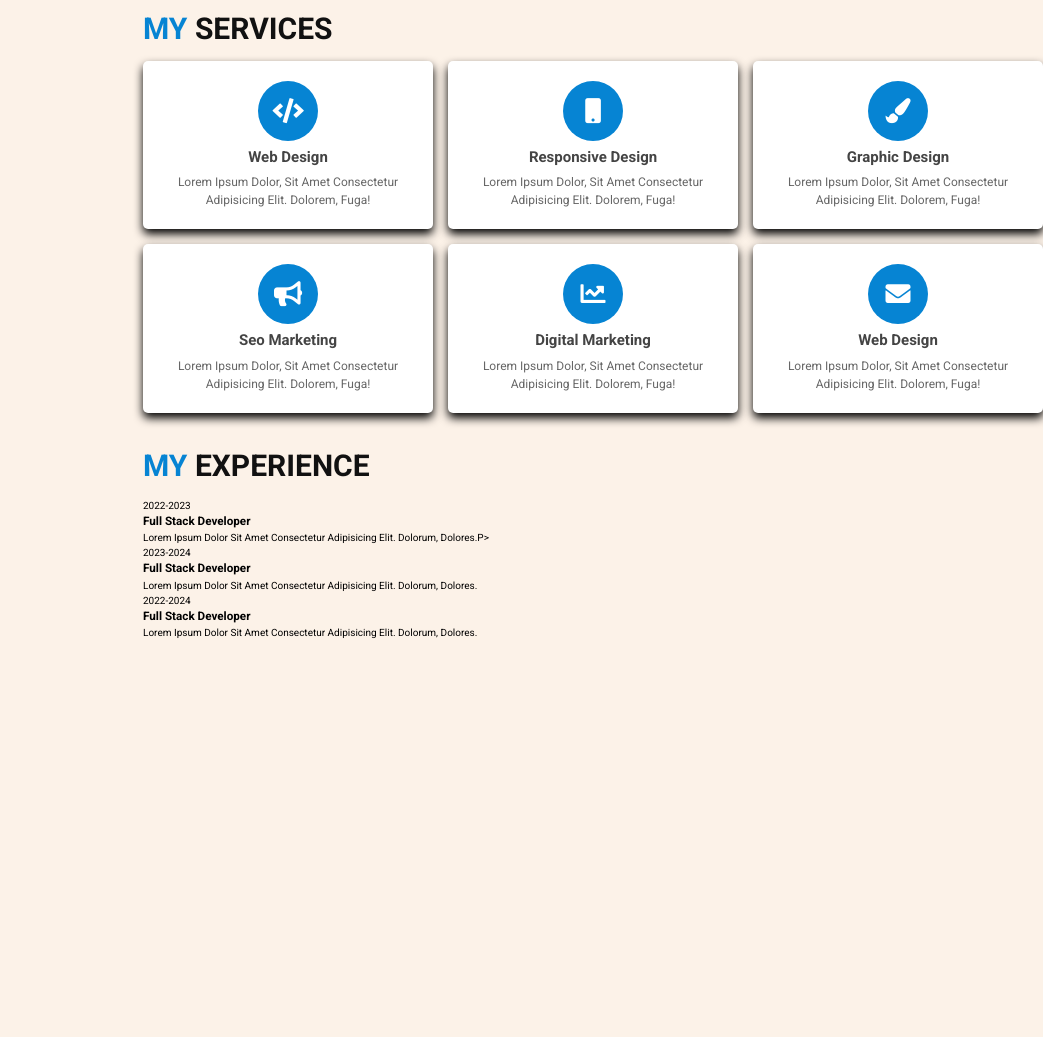
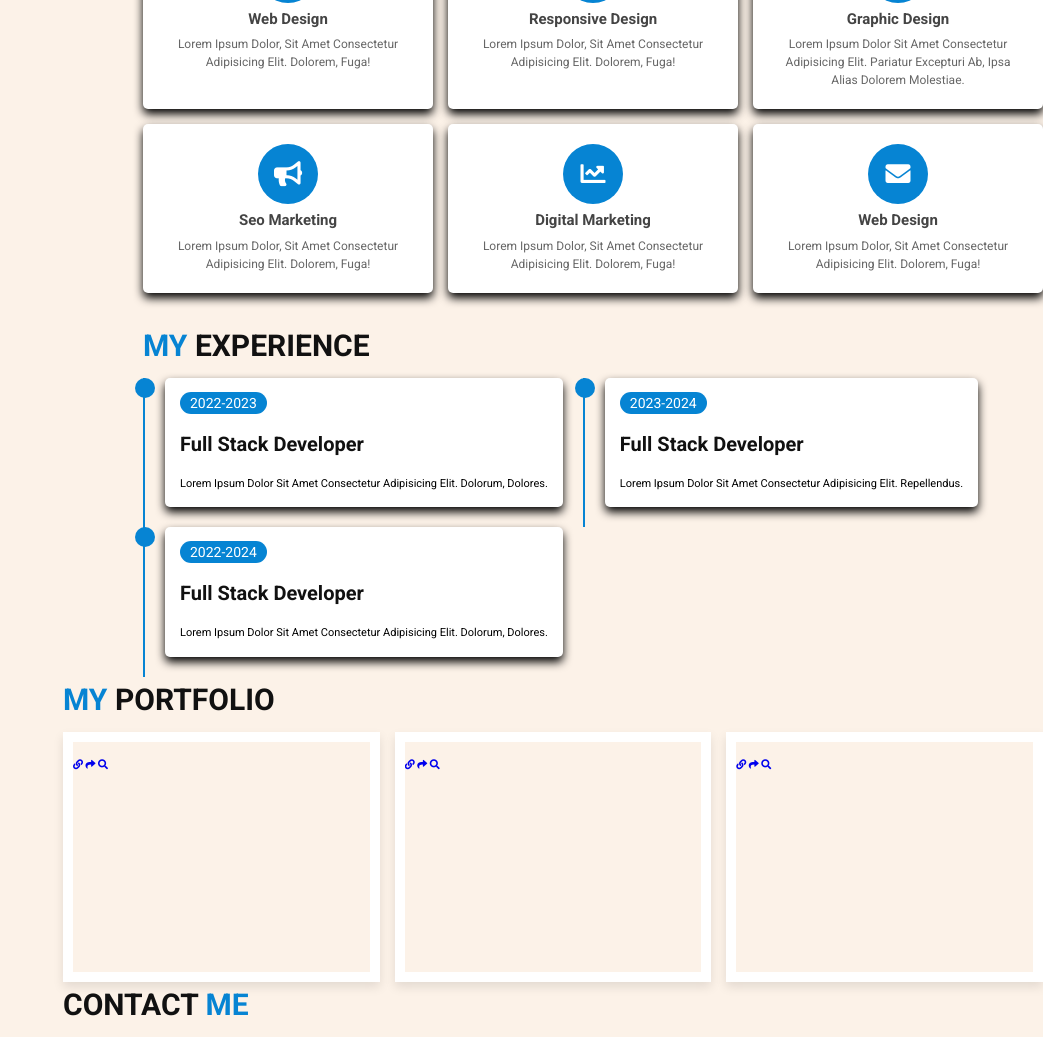
Before and after one commit to mukul41/Portfolio-Website, a plain HTML site: page index.html in a window 1280 px wide. Shown: the part 1518-2555 px from the top of the page, without its empty margins (237-1280 px from the left). Before the commit the page ends 2158 px from the top, so only its background shows below. Drawn offline with Linux system fonts and the light colour scheme.

Commit message:
final confirmation

```diff
--- a/index.html
+++ b/index.html
@@ -71,10 +71,10 @@
                 <p><span> work :</span> full stack web developer<p>
                </div>
                 <div class="box">
-                    <p><span> freelance :</span> available</p>
-                    <p><span> phone :</span> +91 8791638029</p>
-                     <p><span> email :</span> pratapmukul33@gmail.com</p>
-                    <p><span> country :</span> India<p>
+                <p><span> freelance :</span> available</p>
+                <p><span> phone :</span> +91 8791638029</p>
+                <p><span> email :</span> pratapmukul33@gmail.com</p>
+                <p><span> country :</span> India<p>
                 </div>
             </div>
             <a href="#" class="btn"> download CV</a>
@@ -149,7 +149,7 @@
         <div class="box">
             <i class="fas fa-paint-brush"></i>
             <h3>graphic design</h3>
-            <p>Lorem ipsum dolor, sit amet consectetur adipisicing elit. Dolorem, fuga!</p>
+            <p>Lorem ipsum dolor sit amet consectetur adipisicing elit. Pariatur excepturi ab, ipsa alias dolorem molestiae.</p>
         </div>
 
         <div class="box">
@@ -182,14 +182,14 @@
                 <div class="content">
                     <span> 2022-2023 </span>
                     <h3>full stack developer</h3>
-                    <p>Lorem ipsum dolor sit amet consectetur adipisicing elit. Dolorum, dolores.</>p>
+                    <p>Lorem ipsum dolor sit amet consectetur adipisicing elit. Dolorum, dolores.</p>
                 </div>
             </div>
             <div class="box">
                 <div class="content">
                     <span> 2023-2024 </span>
                     <h3>full stack developer</h3>
-                    <p>Lorem ipsum dolor sit amet consectetur adipisicing elit. Dolorum, dolores.</p>
+                    <p>Lorem ipsum dolor sit amet consectetur adipisicing elit. Repellendus.</p>
                 </div>
             </div>
             <div class="box">
@@ -199,8 +199,53 @@
                     <p>Lorem ipsum dolor sit amet consectetur adipisicing elit. Dolorum, dolores.</p>
                 </div>
             </div>
+
+        </div>
+</section>
+<section class="portfolio" id="portfolio">
+
+    <h1 class="heading"><span>my </span>portfolio</h1>
+
+    <div class="box-container">
+
+        <div class="box">
+            <img src="" alt="">
+            <h3>project 01</h3>
+            <div class="icon">
+                <a href="#" class="fas fa-link"></a>
+                <a href="#" class="fas fa-share"></a>
+                <a href="#" class="fas fa-search"></a>
+            </div>
+        </div>
+        <div class="box">
+            <img src="" alt="">
+            <h3>project 01</h3>
+            <div class="icon">
+                <a href="#" class="fas fa-link"></a>
+                <a href="#" class="fas fa-share"></a>
+                <a href="#" class="fas fa-search"></a>
+            </div>
+        </div>
+        <div class="box">
+            <img src="" alt="">
+            <h3>project 01</h3>
+            <div class="icon">
+                <a href="#" class="fas fa-link"></a>
+                <a href="#" class="fas fa-share"></a>
+                <a href="#" class="fas fa-search"></a>
+            </div>
         </div>
 
+    </div>
+
+</section>
+<section class="contact" id="contact">
+
+    <h1 class="heading"> contact <span> me </span></h1>
+
+        <div class="box-container"></div>
+
+</section>
 
 
 
--- a/style.css
+++ b/style.css
@@ -32,7 +32,7 @@ body {
 .section {
     padding: 10rem 5%;
     min-height: 100vh;
-    margin-left: 40vh;
+    margin-left: 10vh;
 }
 
 .heading {
@@ -233,12 +233,13 @@ header .follow a:hover {
 }
 
 .about .row-1 .image {
-    flex: 1 1 25rem;
+    flex: 0 0 25rem;
 }
 
 .about .row-1 .image img {
-    height: 97%;
-    width: 100%;
+
+    width: 30vh;
+    height: auto;
     object-fit: cover;
     border: 1rem solid #fff;
     border-radius: .5rem;
@@ -269,11 +270,13 @@ header .follow a:hover {
 
 .about .row-1 .content .box-container .box {
     flex-direction: 1 1 20rem;
-   margin: 2px;
+    margin: 2px;
+
 }
 
 .about .row-1 .content .box-container .box span {
     color: var(--main-color);
+
 }
 
 .about .row-2 {
@@ -312,6 +315,7 @@ header .follow a:hover {
     display: block;
     height: 100%;
     background: var(--main-color);
+
 }
 
 .about .row-2 .skills .progress:nth-child(1) .bar span {
@@ -386,10 +390,85 @@ border-radius: 50%;
     padding-top: .5rem;
  }
 
- .experience{
+ .experience .heading{
     margin-left: 10vh;
  }
+ .experience .box-container {
+    margin-left: 10vh;
+    display: flex;
+    flex-wrap: wrap;
+ }
+ .experience .box-container .box{
+    position: relative;
+    flex-direction: 1 1 30rem;
+    border-left: .2rem solid var(--main-color);
+    padding-left: 2rem;
+    padding-right: 2rem;
+    padding-bottom: 2rem;
+}
+.experience .box-container .box::before{
+    content: '';
+    position: absolute;
+    top: 0;
+    left: -1rem;
+    height: 2rem;
+    width: 2rem;
+    border-radius: 50%;
+    background: var(--main-color);
+}
+.experience .box-container .box .content{
+   background: #fff;
+   padding: 1.5rem;
+   box-shadow: 0 .5rem 1rem rgba(0, 0, 0, 1);
+    border-radius: .5rem;
+}
+.experience .box-container .box .content span{
+   color: #fff;
+    background: var(--main-color);
+    font-size: 1.4rem;
+    border-radius: 5rem;
+    padding: .3rem 1rem;
+}
 
+.experience .box-container .box .content  h3{
+    font-size: 2rem;
+    padding: 1.5rem  0;
+    color: #111;
+}
+.experience .box-container .box .content p{
+
+    font-size: 1.1rem;
+    padding-top: 2px;
+}
+.portfolio .box-container{
+    display: flex;
+    flex-wrap: wrap;
+    gap: 1.5rem;
+}
+.portfolio .box-container .box{
+   flex: 1 1 30rem;
+   height: 25rem;
+   position: realtive;
+   overflow: hidden;
+   border: 1rem solid #fff;
+   box-shadow: 0 .5rem 1rem rgba(0,0,0,.1);
+}
+portfolio .box-container .box img{
+    height: 100%;
+    width: 100%;
+    object-fit: cover;
+    border-radius: ;
+    /* position: relative;
+    z-index: inherit; */
+}
+.portfolio .box-container .box h3{
+        position: absolute;
+        bottom: 5rem; left:1rem;
+        font-size: 2.5rem;
+        color: #333;
+        text-transform: uppercase;
+
+}
 
 
 
@@ -452,4 +531,8 @@ border-radius: 50%;
     header {
         width: 100%;
     }
+    .experience .box-container .box{
+        padding-right: 0;
+    }
+
 }
```
Also changed, not shown: gulshan.png (added).
